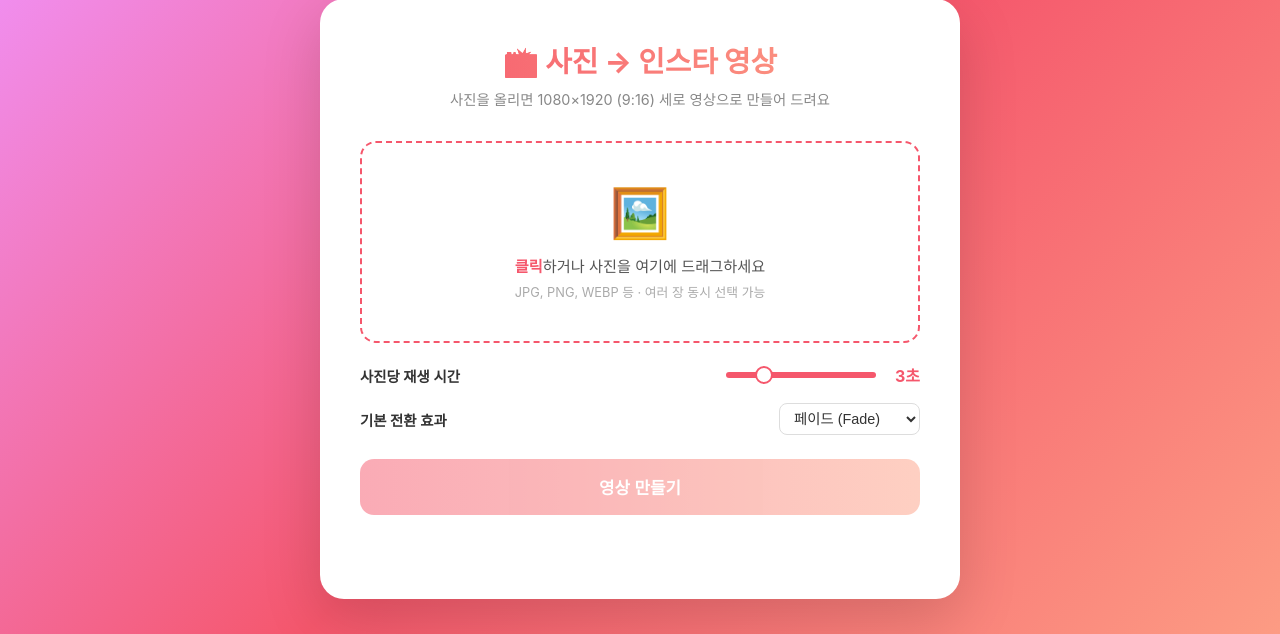
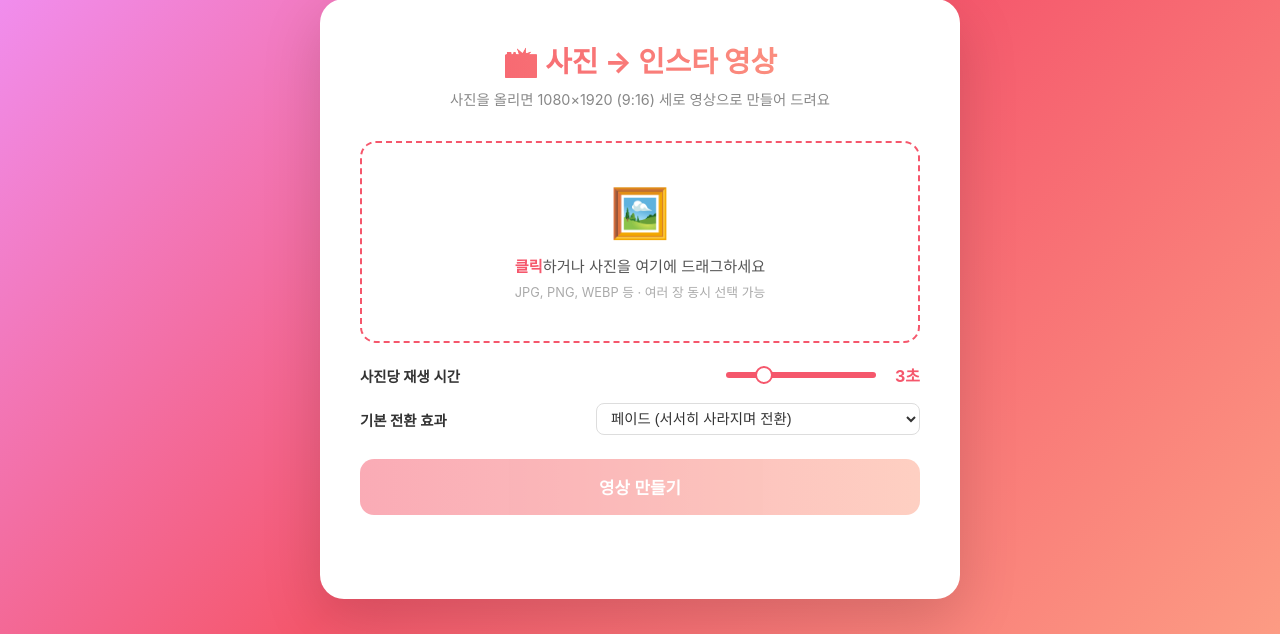
Before and after one commit to hkno3/insta, a Flask app: page / in a window 1280 px wide. Shown: the part 101-735 px from the top of the page. Run offline with Flask 3, Linux system fonts and the light colour scheme.

Commit message:
feat: ffmpeg xfade 전환 효과 36개 전부 추가 (한글 이름+설명)
- app.py: XFADE_TRANSITIONS 집합 추가, merge_two_clips에서 모든 xfade 효과 직접 지원
- index.html: TRANSITIONS 배열 정의, 기본 select 및 사진별 select에 36개 옵션 동적 생성

https://claude.ai/code/session_01LgrxT4WirRyu8vCBJGfB7b

```diff
--- a/app.py
+++ b/app.py
@@ -129,6 +129,18 @@ def make_clip(img_path: Path, clip_path: Path, duration: float, caption: str = '
     return run_ffmpeg(cmd)
 
 
+XFADE_TRANSITIONS = {
+    'fade', 'wipeleft', 'wiperight', 'wipeup', 'wipedown',
+    'slideleft', 'slideright', 'slideup', 'slidedown',
+    'circlecrop', 'rectcrop', 'distance', 'fadeblack', 'fadewhite',
+    'radial', 'smoothleft', 'smoothright', 'smoothup', 'smoothdown',
+    'circleopen', 'circleclose', 'vertopen', 'vertclose',
+    'horzopen', 'horzclose', 'dissolve', 'pixelize',
+    'diagtl', 'diagtr', 'diagbl', 'diagbr',
+    'hlslice', 'hrslice', 'vuslice', 'vdslice', 'hblur',
+}
+
+
 def merge_two_clips(clip_a: Path, clip_b: Path, output: Path,
                     transition: str, dur_a: float) -> tuple[bool, str, float]:
     """두 클립을 전환 효과로 합치기. (ok, err, 새 길이) 반환."""
@@ -144,7 +156,7 @@ def merge_two_clips(clip_a: Path, clip_b: Path, output: Path,
         ok, err = run_ffmpeg(cmd)
         return ok, err, dur_a  # duration은 concat 후 ffprobe로 정확히 알 수 있지만 근사치 사용
 
-    xfade_name = 'fade' if transition == 'fade' else 'slideleft'
+    xfade_name = transition if transition in XFADE_TRANSITIONS else 'fade'
     offset = max(dur_a - TRANS_DUR, 0)
     cmd = [
         'ffmpeg', '-y',
--- a/templates/index.html
+++ b/templates/index.html
@@ -307,11 +307,7 @@
     <div class="setting-row">
       <label>기본 전환 효과</label>
       <div class="control">
-        <select id="transition-select">
-          <option value="fade">페이드 (Fade)</option>
-          <option value="slide">슬라이드 (Slide)</option>
-          <option value="none">없음 (None)</option>
-        </select>
+        <select id="transition-select"></select>
       </div>
     </div>
   </div>
@@ -330,6 +326,46 @@
 </div>
 
 <script>
+  const TRANSITIONS = [
+    {v:'none',       label:'없음 (전환 효과 없이 바로 전환)'},
+    {v:'fade',       label:'페이드 (서서히 사라지며 전환)'},
+    {v:'fadeblack',  label:'페이드 블랙 (검은 화면으로 전환)'},
+    {v:'fadewhite',  label:'페이드 화이트 (흰 화면으로 전환)'},
+    {v:'dissolve',   label:'디졸브 (픽셀이 녹아들며 전환)'},
+    {v:'wipeleft',   label:'와이프 왼쪽 (오른쪽→왼쪽으로 덮기)'},
+    {v:'wiperight',  label:'와이프 오른쪽 (왼쪽→오른쪽으로 덮기)'},
+    {v:'wipeup',     label:'와이프 위 (아래→위로 덮기)'},
+    {v:'wipedown',   label:'와이프 아래 (위→아래로 덮기)'},
+    {v:'slideleft',  label:'슬라이드 왼쪽 (새 장면이 왼쪽에서 밀려옴)'},
+    {v:'slideright', label:'슬라이드 오른쪽 (새 장면이 오른쪽에서 밀려옴)'},
+    {v:'slideup',    label:'슬라이드 위 (새 장면이 위에서 밀려옴)'},
+    {v:'slidedown',  label:'슬라이드 아래 (새 장면이 아래에서 밀려옴)'},
+    {v:'smoothleft', label:'스무스 왼쪽 (부드럽게 왼쪽으로 밀림)'},
+    {v:'smoothright',label:'스무스 오른쪽 (부드럽게 오른쪽으로 밀림)'},
+    {v:'smoothup',   label:'스무스 위 (부드럽게 위로 밀림)'},
+    {v:'smoothdown', label:'스무스 아래 (부드럽게 아래로 밀림)'},
+    {v:'circlecrop', label:'원형 크롭 (원 모양으로 잘리며 전환)'},
+    {v:'rectcrop',   label:'사각 크롭 (사각형으로 잘리며 전환)'},
+    {v:'circleopen', label:'원형 열기 (원이 커지며 등장)'},
+    {v:'circleclose',label:'원형 닫기 (원이 작아지며 사라짐)'},
+    {v:'vertopen',   label:'세로 열기 (가운데서 위아래로 펼쳐짐)'},
+    {v:'vertclose',  label:'세로 닫기 (위아래에서 가운데로 닫힘)'},
+    {v:'horzopen',   label:'가로 열기 (가운데서 좌우로 펼쳐짐)'},
+    {v:'horzclose',  label:'가로 닫기 (좌우에서 가운데로 닫힘)'},
+    {v:'radial',     label:'방사형 (시계 방향으로 회전하며 전환)'},
+    {v:'distance',   label:'거리 (거리감 있게 중심부터 전환)'},
+    {v:'pixelize',   label:'픽셀화 (픽셀이 뭉쳐지며 전환)'},
+    {v:'diagtl',     label:'대각선 좌상단 (왼쪽 위 모서리부터 전환)'},
+    {v:'diagtr',     label:'대각선 우상단 (오른쪽 위 모서리부터 전환)'},
+    {v:'diagbl',     label:'대각선 좌하단 (왼쪽 아래 모서리부터 전환)'},
+    {v:'diagbr',     label:'대각선 우하단 (오른쪽 아래 모서리부터 전환)'},
+    {v:'hlslice',    label:'가로 슬라이스 (수평선이 잘라지며 전환)'},
+    {v:'hrslice',    label:'가로 역슬라이스 (수평선 역방향 전환)'},
+    {v:'vuslice',    label:'세로 슬라이스 (수직선이 잘라지며 전환)'},
+    {v:'vdslice',    label:'세로 역슬라이스 (수직선 역방향 전환)'},
+    {v:'hblur',      label:'수평 블러 (가로 방향으로 흐려지며 전환)'},
+  ];
+
   const dropZone      = document.getElementById('drop-zone');
   const fileInput     = document.getElementById('file-input');
   const previewGrid   = document.getElementById('preview-grid');
@@ -338,6 +374,15 @@
   const durationRange = document.getElementById('duration-range');
   const durationLabel = document.getElementById('duration-label');
   const transSelect   = document.getElementById('transition-select');
+  // 기본 전환 효과 select 옵션 채우기
+  TRANSITIONS.forEach(t => {
+    const opt = document.createElement('option');
+    opt.value = t.v;
+    opt.textContent = t.label;
+    if (t.v === 'fade') opt.selected = true;
+    transSelect.appendChild(opt);
+  });
+
   const statusEl      = document.getElementById('status');
   const progressWrap  = document.getElementById('progress-wrap');
   const downloadArea  = document.getElementById('download-area');
@@ -385,11 +430,7 @@
         </div>
         <textarea class="caption-input" placeholder="자막 입력 (선택)" rows="2"></textarea>
         <span class="trans-label">↓ 다음으로 전환</span>
-        <select class="trans-select">
-          <option value="fade" ${defaultTrans==='fade'?'selected':''}>페이드</option>
-          <option value="slide" ${defaultTrans==='slide'?'selected':''}>슬라이드</option>
-          <option value="none" ${defaultTrans==='none'?'selected':''}>없음</option>
-        </select>
+        <select class="trans-select">${TRANSITIONS.map(t=>`<option value="${t.v}"${t.v===defaultTrans?' selected':''}>${t.label}</option>`).join('')}</select>
       `;
       item.querySelector('.remove-btn').addEventListener('click', () => removeFile(i));
       previewGrid.appendChild(item);
```
